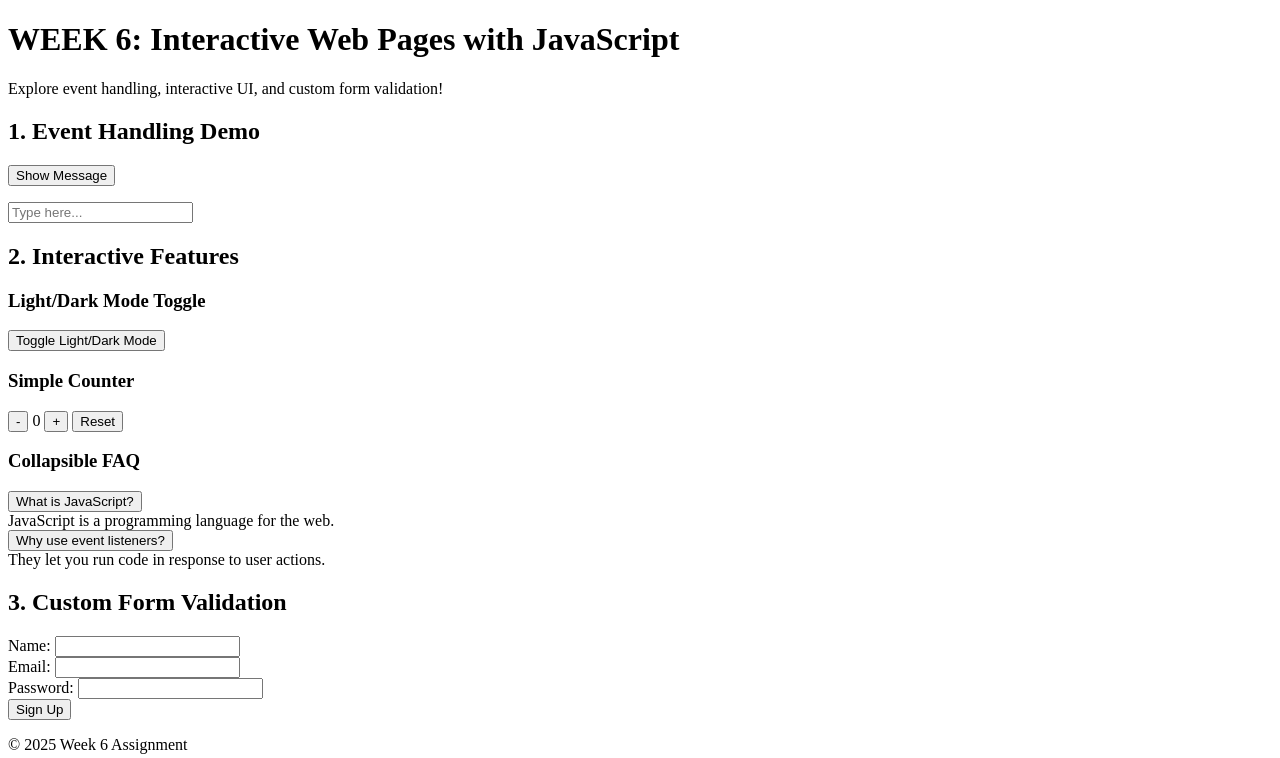
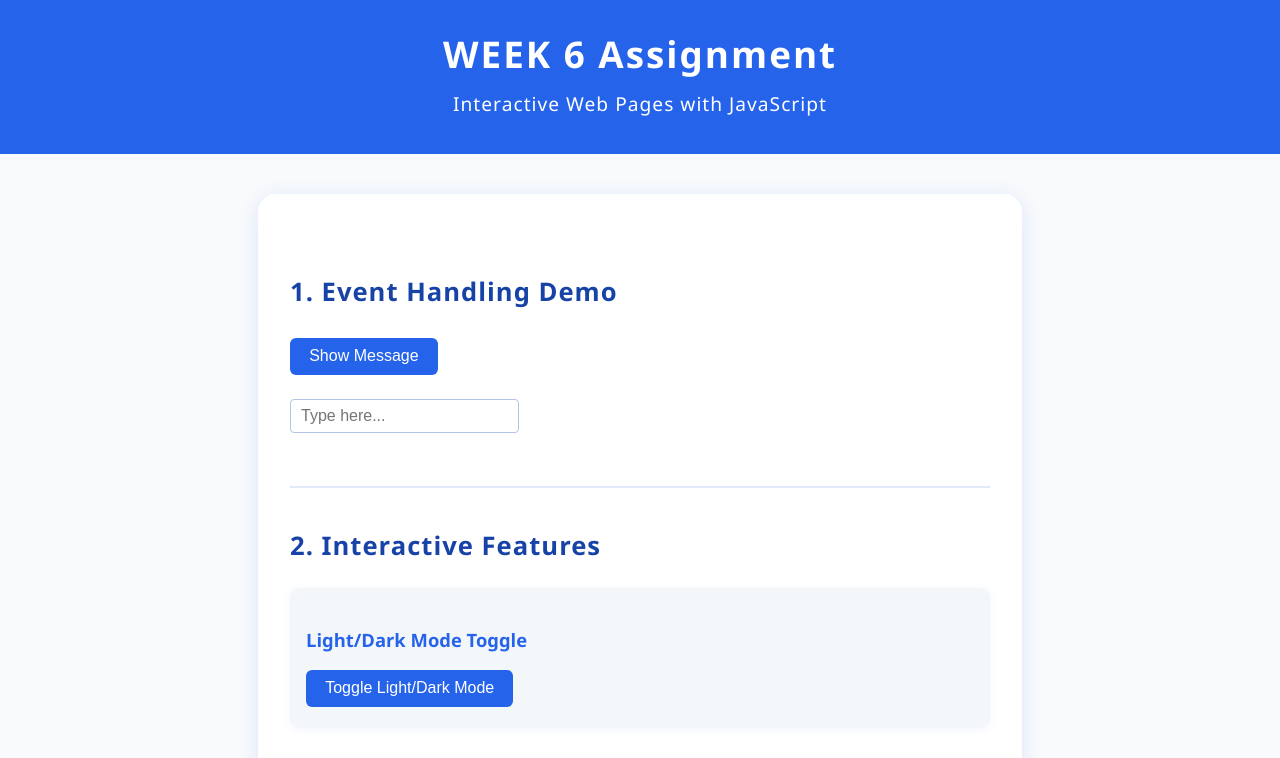
Before and after one commit to SamuelStave/Week-6-Assignment, a plain HTML site: page index.html in a window 1280 px wide. Shown: the top 758 px of the page. Drawn offline with Linux system fonts and the light colour scheme; a script that the page names is missing.

Commit message:
Update index.html

```diff
--- a/index.html
+++ b/index.html
@@ -4,12 +4,12 @@
     <meta charset="UTF-8">
     <title>Week 6 Assignment- Interactive Web Pages with JavaScript</title>
     <meta name="viewport" content="width=device-width, initial-scale=1">
-    <link rel="stylesheet" href="style.css">
+    <link rel="stylesheet" href="styles/styles.css">
 </head>
 <body>
     <header>
-        <h1>WEEK 6: Interactive Web Pages with JavaScript</h1>
-        <p>Explore event handling, interactive UI, and custom form validation!</p>
+        <h1>WEEK 6 Assignment</h1>
+        <p>Interactive Web Pages with JavaScript</p>
     </header>
     <main>
         <!-- Part 1: Event Handling -->
```
